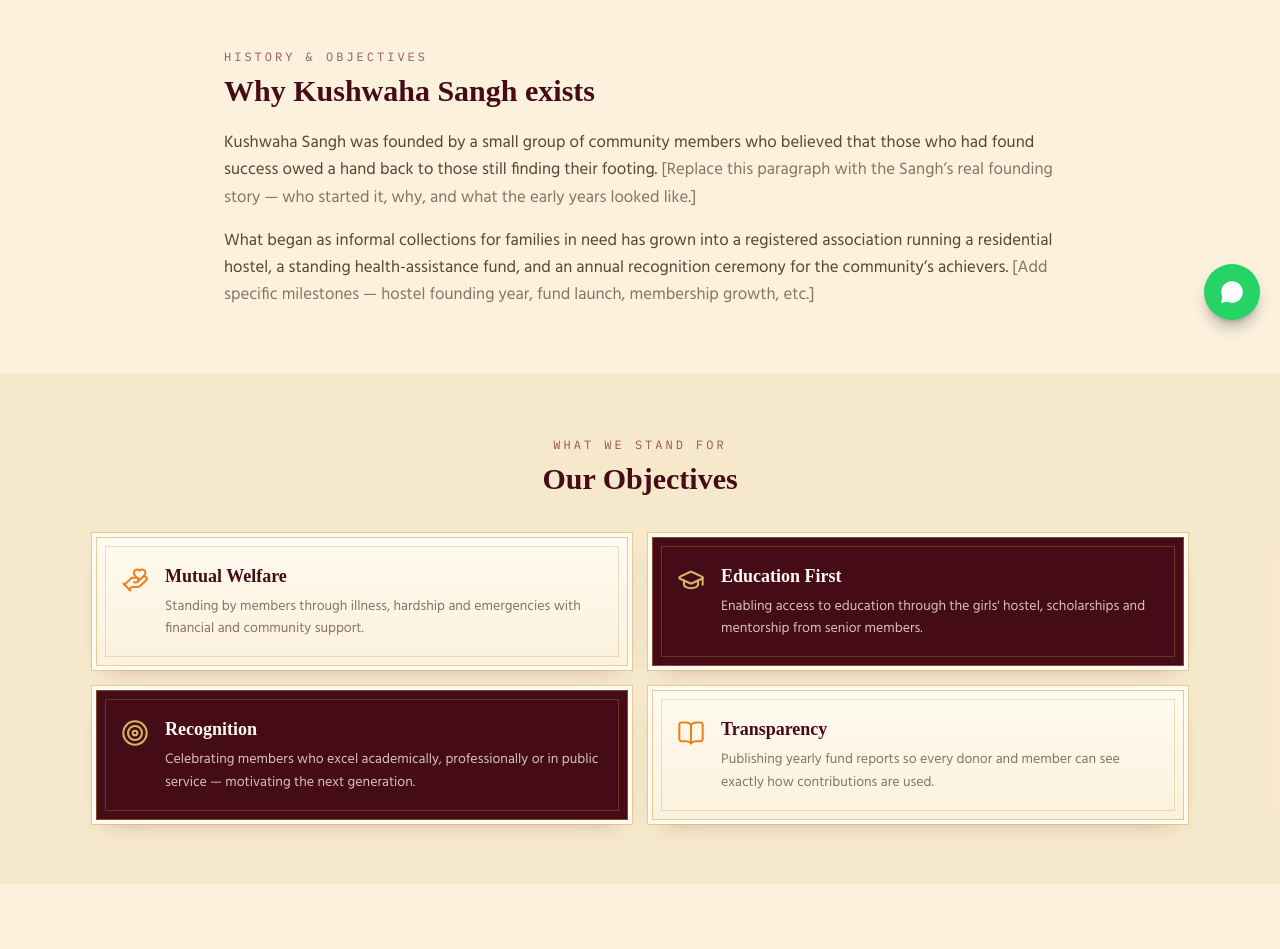
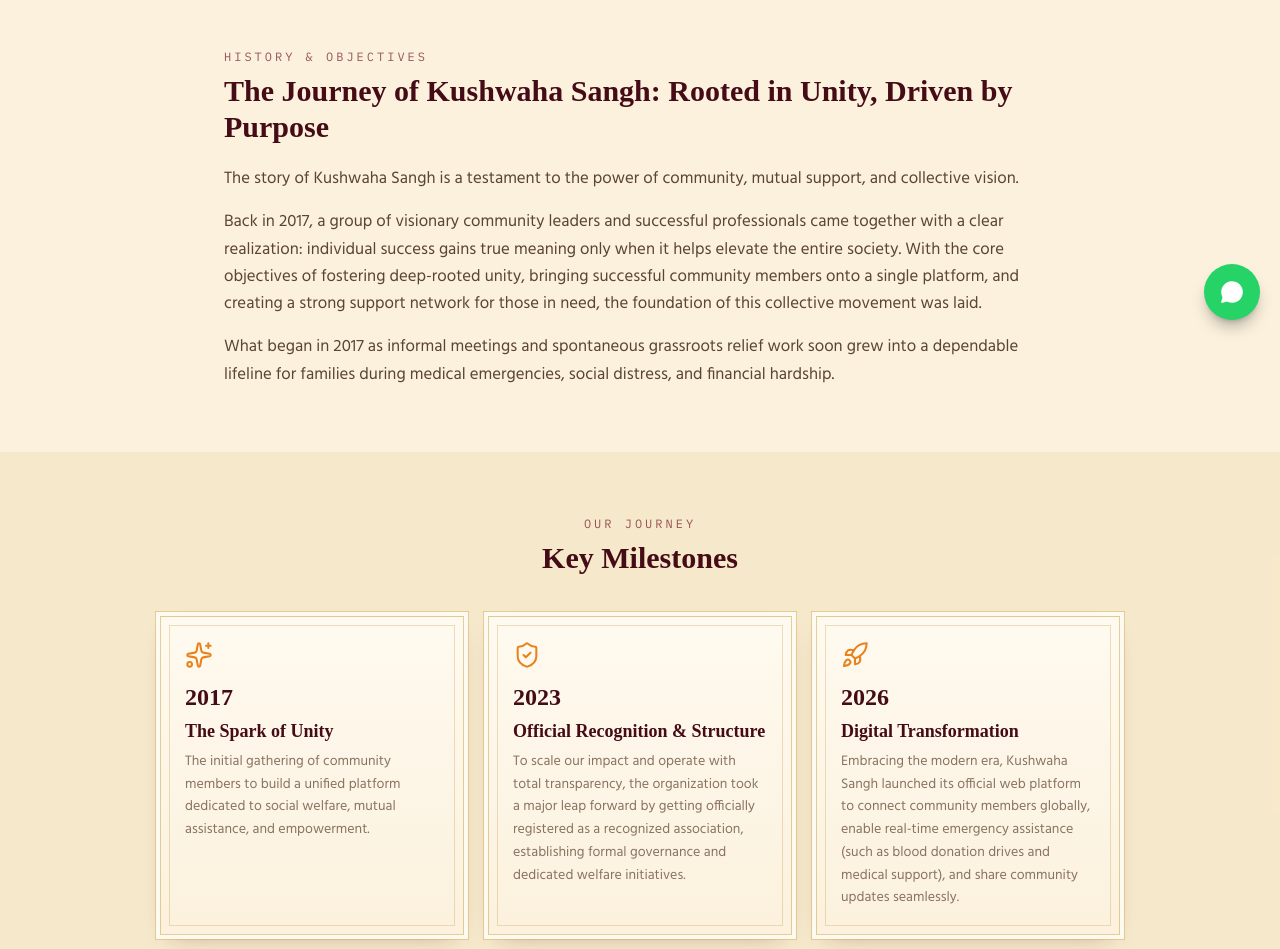
Before and after one commit to Ajitsingh4362/Kushwaha-sangh, a React (Vite) app: page /about in a window 1280 px wide. Shown: the part 460-1409 px from the top of the page. Built offline with nearby package versions, Linux system fonts and the light colour scheme; no server answers; the database is empty; a web font is replaced by a local one.

Commit message:
Replace About page placeholders with real history, milestones (2017/2023/2026), and mission

```diff
--- a/src/pages/About.jsx
+++ b/src/pages/About.jsx
@@ -1,6 +1,27 @@
-import { BookOpen, Target, HandHeart, GraduationCap } from 'lucide-react'
+import { BookOpen, Target, HandHeart, GraduationCap, Sparkles, ShieldCheck, Rocket } from 'lucide-react'
 import PageHero from '../components/PageHero'
 import { site } from '../data/content'
+
+const milestones = [
+  {
+    icon: Sparkles,
+    year: '2017',
+    title: 'The Spark of Unity',
+    text: 'The initial gathering of community members to build a unified platform dedicated to social welfare, mutual assistance, and empowerment.',
+  },
+  {
+    icon: ShieldCheck,
+    year: '2023',
+    title: 'Official Recognition & Structure',
+    text: 'To scale our impact and operate with total transparency, the organization took a major leap forward by getting officially registered as a recognized association, establishing formal governance and dedicated welfare initiatives.',
+  },
+  {
+    icon: Rocket,
+    year: '2026',
+    title: 'Digital Transformation',
+    text: 'Embracing the modern era, Kushwaha Sangh launched its official web platform to connect community members globally, enable real-time emergency assistance (such as blood donation drives and medical support), and share community updates seamlessly.',
+  },
+]
 
 const objectives = [
   {
@@ -37,27 +58,57 @@ export default function About() {
       <section className="mx-auto max-w-4xl px-5 py-16 lg:px-8">
         <p className="eyebrow text-maroon/70">History &amp; Objectives</p>
         <h2 className="mt-2 font-display text-3xl font-bold text-maroon-deep">
-          Why {site.name} exists
+          The Journey of {site.name}: Rooted in Unity, Driven by Purpose
         </h2>
         <div className="prose-note mt-5 space-y-4 text-[1.05rem] leading-relaxed text-ink-light">
           <p>
-            {site.name} was founded by a small group of community members who believed that
-            those who had found success owed a hand back to those still finding their footing.
-            {' '}
-            <em className="not-italic text-stone">
-              [Replace this paragraph with the Sangh&rsquo;s real founding story — who started it, why, and what the early years looked like.]
-            </em>
+            The story of {site.name} is a testament to the power of community, mutual support, and collective
+            vision.
           </p>
           <p>
-            What began as informal collections for families in need has grown into a registered
-            association running a residential hostel, a standing health-assistance fund, and an
-            annual recognition ceremony for the community&rsquo;s achievers.
-            {' '}
-            <em className="not-italic text-stone">
-              [Add specific milestones — hostel founding year, fund launch, membership growth, etc.]
-            </em>
+            Back in 2017, a group of visionary community leaders and successful professionals came together with
+            a clear realization: individual success gains true meaning only when it helps elevate the entire
+            society. With the core objectives of fostering deep-rooted unity, bringing successful community
+            members onto a single platform, and creating a strong support network for those in need, the
+            foundation of this collective movement was laid.
+          </p>
+          <p>
+            What began in 2017 as informal meetings and spontaneous grassroots relief work soon grew into a
+            dependable lifeline for families during medical emergencies, social distress, and financial
+            hardship.
           </p>
         </div>
+      </section>
+
+      <section className="bg-cream-deep/60 py-16">
+        <div className="mx-auto max-w-5xl px-5 lg:px-8">
+          <div className="mx-auto max-w-xl text-center">
+            <p className="eyebrow text-maroon/70">Our Journey</p>
+            <h2 className="mt-2 font-display text-3xl font-bold text-maroon-deep">Key Milestones</h2>
+          </div>
+          <div className="mt-10 grid gap-6 sm:grid-cols-3">
+            {milestones.map((m) => (
+              <div key={m.year} className="ledger-plaque p-6">
+                <m.icon size={28} className="text-saffron" strokeWidth={1.75} />
+                <p className="mt-3 font-display text-2xl font-bold text-maroon-deep">{m.year}</p>
+                <h3 className="mt-1 font-display text-lg font-semibold text-maroon-deep">{m.title}</h3>
+                <p className="mt-1.5 text-sm leading-relaxed text-stone">{m.text}</p>
+              </div>
+            ))}
+          </div>
+        </div>
+      </section>
+
+      <section className="mx-auto max-w-4xl px-5 py-16 lg:px-8">
+        <p className="eyebrow text-maroon/70">Our Purpose</p>
+        <h2 className="mt-2 font-display text-3xl font-bold text-maroon-deep">
+          Why {site.name} Exists Today
+        </h2>
+        <p className="prose-note mt-5 text-[1.05rem] leading-relaxed text-ink-light">
+          Today, {site.name} stands as a bridge between capability and need. Whether it is arranging rapid
+          emergency blood support in critical medical situations, assisting families during times of hardship, or
+          guiding the younger generation toward educational and career success, our mission remains unchanged.
+        </p>
       </section>
 
       <section className="bg-cream-deep/60 py-16">
```
